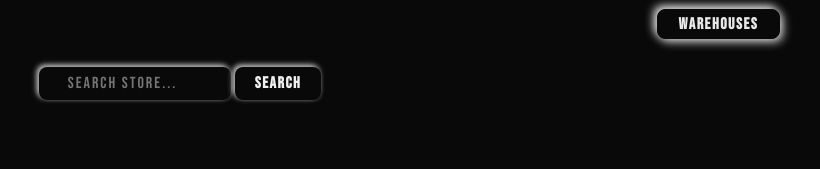
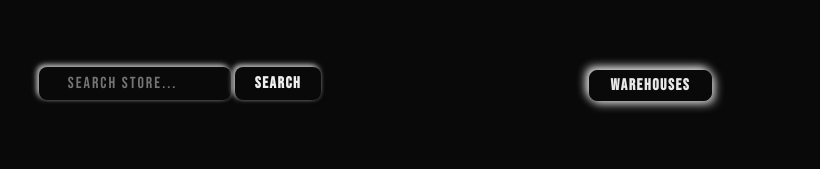
Before and after one commit to infinitegithub/indWareFrontEnd, a website built with Vite: page index.html in a window 1280 px wide. Shown: the whole page, without its empty margins (460-1280 px from the left). Built offline with nearby package versions, Linux system fonts and the light colour scheme.

Commit message:
edited the margin for the a button

```diff
--- a/style.css
+++ b/style.css
@@ -55,8 +55,10 @@ a {
   border: 1px solid var(--secondary-color);
   box-shadow: 3px 3px 10px var(--box-shadow-color),
     -3px -3px 10px #efefef;
-  margin-right: 2rem;
+
   margin-bottom: 1rem;
+  margin-right: 100px;
+  margin-top: 123px;
   font-size: 16px;
   font-weight: bold;
   justify-self: end;
```
